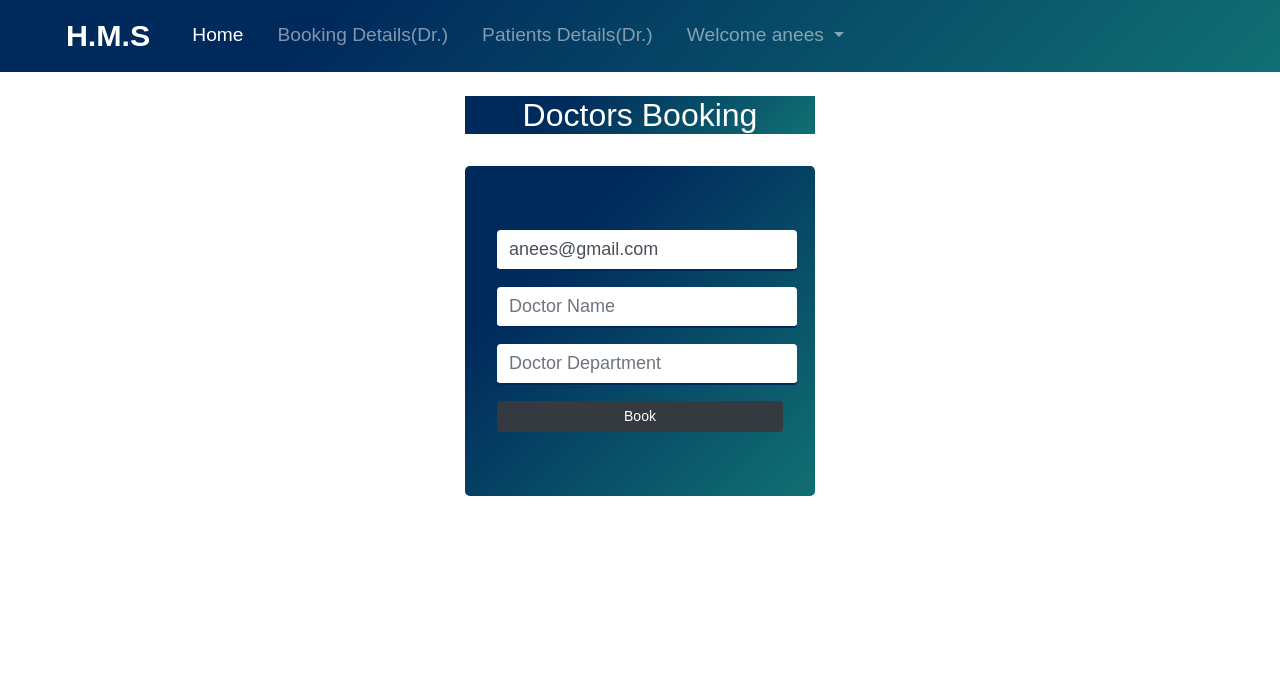
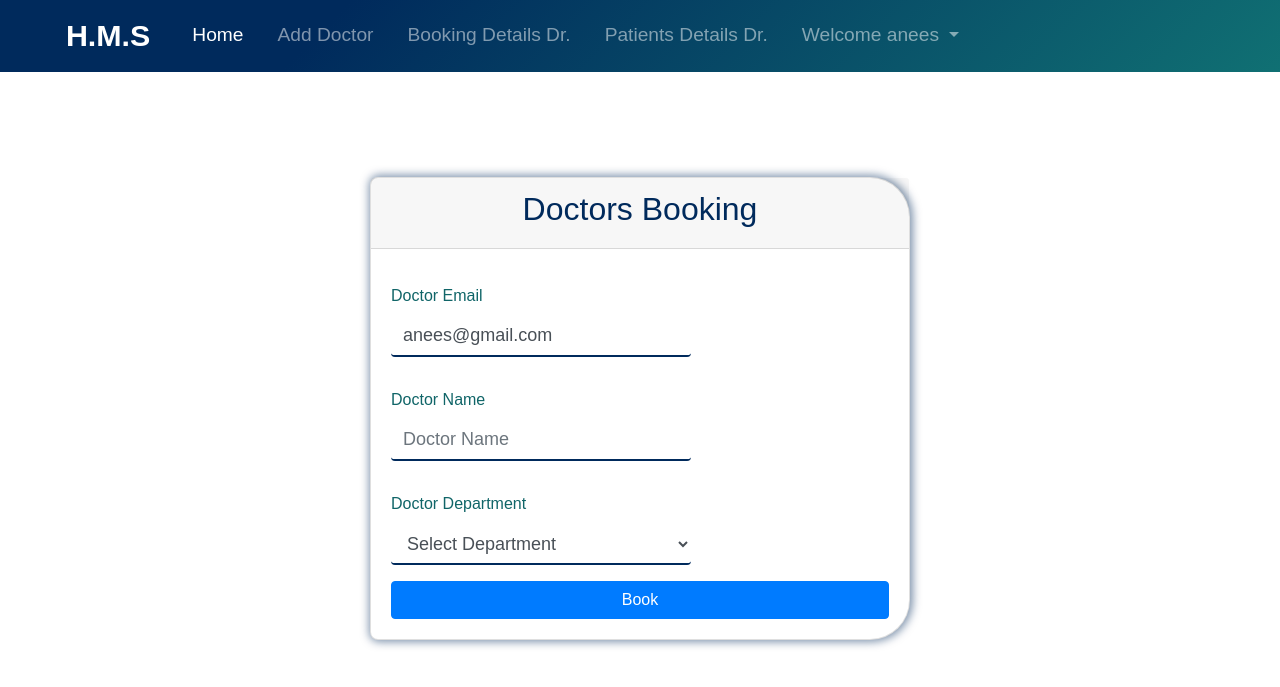
Before and after one commit to kasimAdil5/hms-system, a Flask app: page /doctors in a window 1280 px wide. Shown: the top 687 px of the page. Run offline with Flask 2, Linux system fonts and the light colour scheme; a user stored in the database is signed in; data comes from the database, SQL or seed files in the repository.

Commit message:
doctors pace update

```diff
--- a/PROJECT/templates/base.html
+++ b/PROJECT/templates/base.html
@@ -29,12 +29,16 @@
                 <li class="nav-item active">
                     <a class="nav-link" href="/">Home <span class="sr-only">(current)</span></a>
                 </li>
+
                 {% if current_user.usertype == "Doctor" %}
                 <li class="nav-item">
-                    <a class="nav-link" href="/bookings">Booking Details(Dr.)</a>
+                    <a class="nav-link" href="/doctors">Add Doctor</a>
                 </li>
                 <li class="nav-item">
-                    <a class="nav-link" href="/details">Patients Details(Dr.)</a>
+                    <a class="nav-link" href="/bookings">Booking Details Dr.</a>
+                </li>
+                <li class="nav-item">
+                    <a class="nav-link" href="/details">Patients Details Dr.</a>
                 </li>
                 {% else %}
                 <li class="nav-item">
--- a/PROJECT/templates/doctor.html
+++ b/PROJECT/templates/doctor.html
@@ -1,68 +1,105 @@
 {% extends 'base.html' %}
 
 {% block title %}
-Doctors
+    Doctors Booking
 {% endblock title %}
+
+{% block styles %}
+    <style>
+        /* تخصيص أسلوب الصفحة هنا */
+        body {
+            background-color: #f8f9fa; /* لون خلفية */
+            font-family: 'Roboto', sans-serif; /* الخط */
+        }
+        .card {
+            border: 1px solid #ced4da; /* حدود البطاقة */
+            border-radius: 8px; /* زوايا مستديرة */
+        }
+        .card-header {
+            background-color: #007bff; /* لون رأس البطاقة */
+            color: white; /* لون النص */
+            border-bottom: 0; /* لا حدود أسفل الرأس */
+            border-radius: 8px 8px 0 0; /* زوايا مستديرة للأعلى فقط */
+        }
+        .btn-primary {
+            background-color: #007bff; /* لون خلفية الزر */
+            border-color: #007bff; /* لون حدود الزر */
+        }
+        .btn-primary:hover {
+            background-color: #0056b3; /* لون خلفية الزر عند التحويم */
+            border-color: #0056b3; /* لون حدود الزر عند التحويم */
+        }
+        .form-control {
+            border-radius: 4px; /* زوايا مستديرة لحقل النموذج */
+        }
+        .form-group label {
+            font-weight: bold; /* خط الوزن الثقيل للتسمية */
+        }
+        .dropdown-menu {
+            border-radius: 4px; /* زوايا مستديرة للقائمة المستدلة */
+            box-shadow: 0 0 10px rgba(0, 0, 0, 0.1); /* ظل للقائمة المستدلة */
+        }
+        .dropdown-item {
+            padding: 8px 12px; /* تباعد داخلي للعناصر */
+        }
+        .dropdown-item:hover, .dropdown-item:focus {
+            background-color: #f0f0f0; /* لون خلفية عند التحويم أو التركيز */
+        }
+    </style>
+{% endblock styles %}
 
 {% block body %}
 
-<div class="container">
-
-<div class="row">
-
-<div class="col-md-4"></div>
-<div class="col-md-4">
+<div class="container mt-5">
+    <div class="row justify-content-center">
+        <div class="col-md-6">
+            <div class="card">
+                <div class="card-header text-center">
+                    <h2>Doctors Booking</h2>
+                </div>
+                <div class="card-body">
+                    <form action="/doctors" method="post">
                         {% with messages=get_flashed_messages(with_categories=true) %}
                             {% if messages %}
                                 {% for category, message in messages %}
-
-<div class="alert alert-{{category}} alert-dismissible fade show" role="alert">
-    {{message}}
-
+                                    <div class="alert alert-{{ category }} alert-dismissible fade show" role="alert">
+                                        {{ message }}
                                         <button type="button" class="close" data-dismiss="alert" aria-label="Close">
                                             <span aria-hidden="true">&times;</span>
                                         </button>
                                     </div>
-
-
                                 {% endfor %}
                             {% endif %}
                         {% endwith %}
-<br>
-<h2 class="text-center text-white bg-dark">Doctors Booking</h2>
-
-<br>
-<form action="/doctors" method="post" class="jumbotron">
 
                         <div class="form-group">
-
-<input type="email" class="form-control" name="email" value={{current_user.email}}  required>
-
+                            <label for="email">Doctor Email</label>
+                            <input type="email" id="email" class="form-control" name="email" value="{{ current_user.email }}" required>
                         </div>
 
                         <div class="form-group">
-
-<input type="text" class="form-control" name="doctorname" placeholder="Doctor Name" required>
-
+                            <label for="doctorname">Doctor Name</label>
+                            <input type="text" id="doctorname" class="form-control" name="doctorname" placeholder="Doctor Name" required>
                         </div>
 
-
                         <div class="form-group">
-
-<input type="text" class="form-control" name="dept" placeholder="Doctor Department" required>
-
+                            <label for="dept">Doctor Department</label>
+                            <select id="dept" class="form-control" name="dept" required>
+                                <option value="">Select Department</option>
+                                <option value="Cardiology">Cardiology</option>
+                                <option value="Dermatology">Dermatology</option>
+                                <option value="Endocrinology">Endocrinology</option>
+                                <option value="Gastroenterology">Gastroenterology</option>
+                                <!-- Add more options as needed -->
+                            </select>
                         </div>
 
-
-  <button type="submit" class="btn btn-dark btn-sm btn-block">Book</button>
-
+                        <button type="submit" class="btn btn-primary btn-block mt-3">Book</button>
                     </form>
-
                 </div>
-<div class="col-md-4"></div>
-
             </div>
-
+        </div>
+    </div>
 </div>
 
 {% endblock body %}
--- a/PROJECT/templates/index.html
+++ b/PROJECT/templates/index.html
@@ -22,7 +22,7 @@
 <div class="container text-center my-5">
   <div class="row">
     <div class="col-md-8 mx-auto">
-      <h1 class="animate__animated animate__fadeInDown">Welcome to Hospital Reservation System</h1>
+      <h1 class="animate__animated animate__fadeInDown">Welcome To <br> Hospital Reservation System</h1>
       <p class="lead animate__animated animate__fadeInUp">Book appointments conveniently and manage your medical needs with ease.</p>
       <div id="carouselExampleControls" class="carousel slide mb-4" data-ride="carousel" data-interval="3000">
         <ol class="carousel-indicators">
@@ -241,7 +241,7 @@
 </div>
 <footer class="footer bg-dark text-white py-5">
   <div class="container">
-    <div class="row">
+    <div algin="text-center" class="row">
       <div class="col-lg-4 col-md-6 mb-4 mb-lg-0">
         <h5 class="text-uppercase mb-4 text-center">Hospital Reservation System</h5>
         <p class="text-center">&copy; 2024 All rights reserved.</p>
@@ -256,4 +256,5 @@
 
 
 
+
 {% endblock body %}
```
Lines whose indentation alone changed are shown as unchanged.
